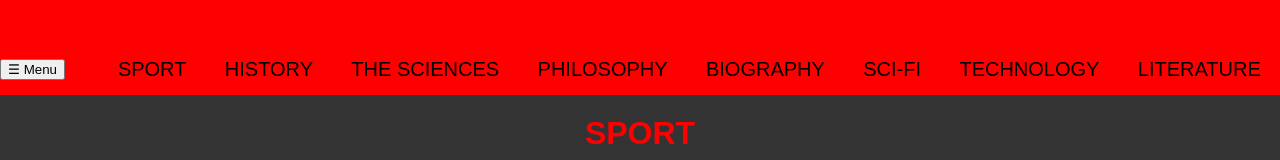
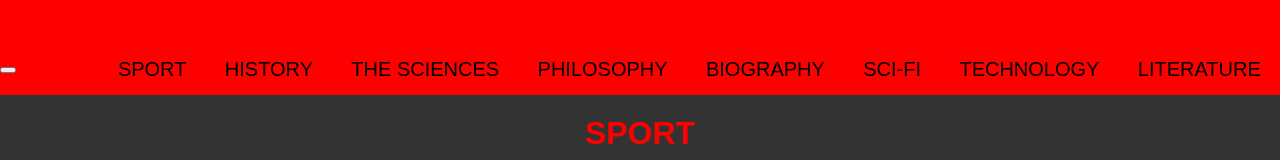
Before and after one commit to ilyasselkhadri/sous_code_projet, a plain HTML site: page index.html in a window 1280 px wide. Shown: the top 160 px of the page. Drawn offline with Linux system fonts and the light colour scheme.

Commit message:
Update index.html

```diff
--- a/index.html
+++ b/index.html
@@ -9,7 +9,7 @@
 </head>
 <body>
   <nav>
-    <button class="menu-toggle">☰ Menu</button>
+    <button class="menu-toggle"></button>
     <ul class="menu">
       <li><a href="#sec1">SPORT</a></li>
       <li><a href="#sec2">HISTORY</a></li>
```
